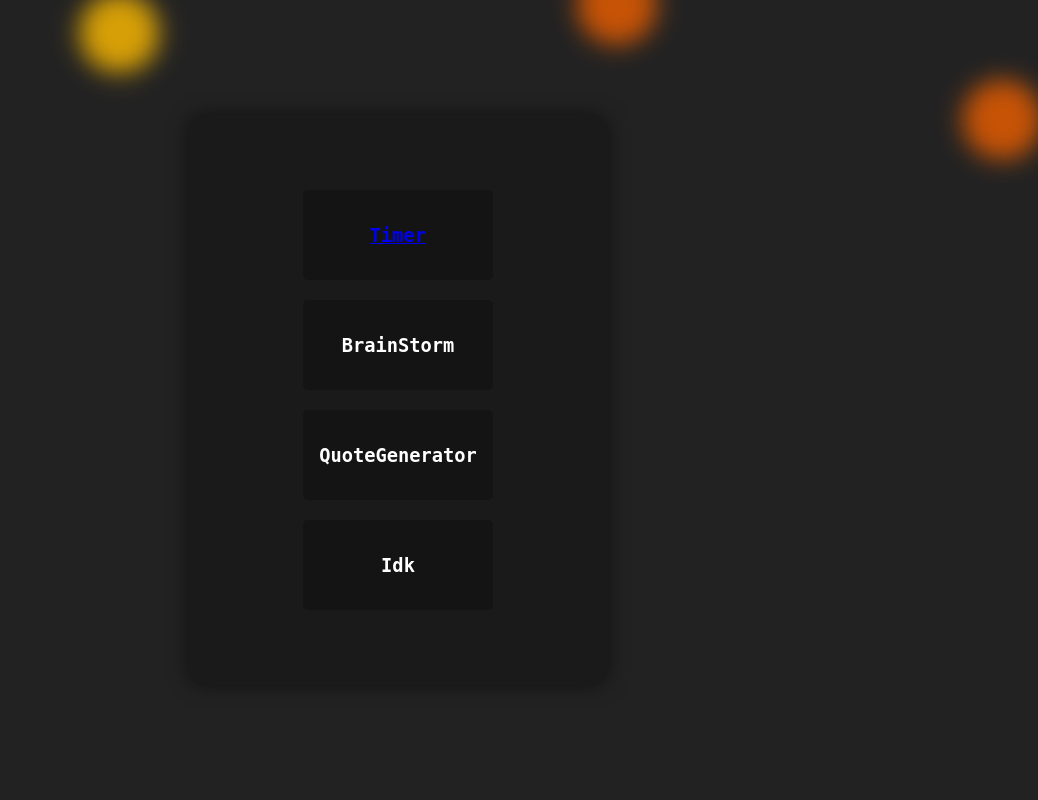
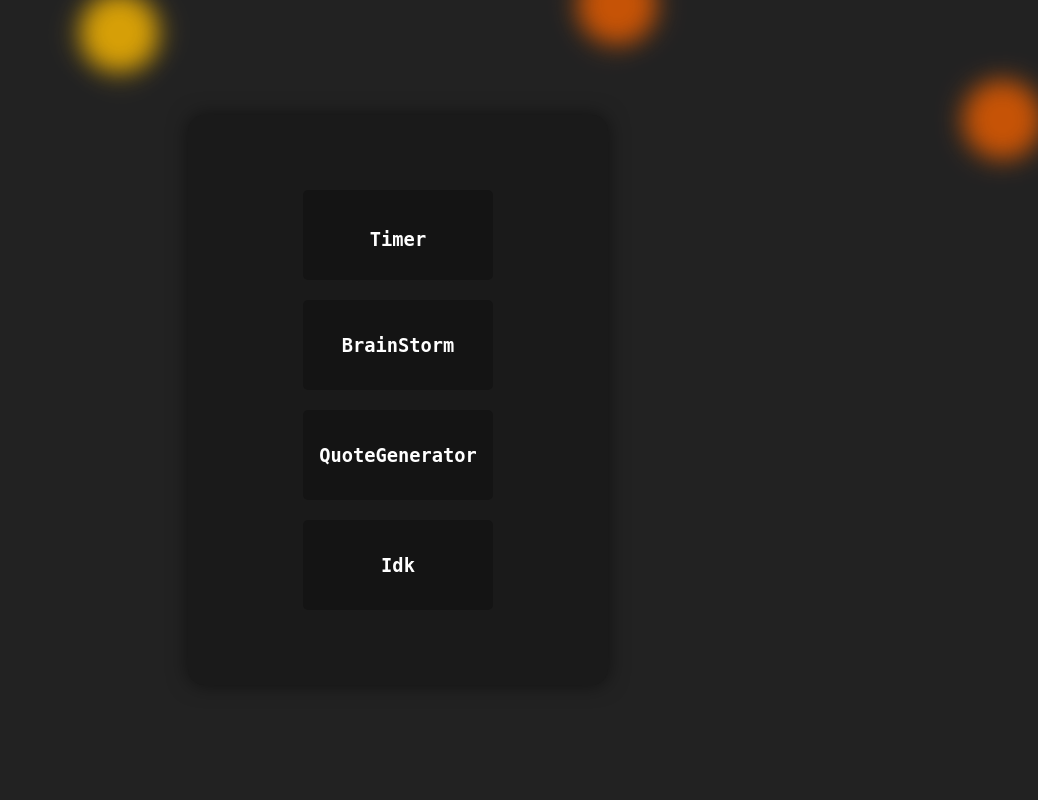
Before and after one commit to Holedroppersgithubacc2/Blazern, a Flask app: page /features in a window 1280 px wide. Shown: the whole page, without its empty margins (242-1280 px from the left). Run offline with Flask 3, Linux system fonts and the light colour scheme; some libraries are stand-ins or nearby versions.

Commit message:
Update featurestyle.css

```diff
--- a/static/featurestyle.css
+++ b/static/featurestyle.css
@@ -170,6 +170,15 @@ html, body {
   transition: transform .18s ease, box-shadow .18s ease;
 }
 
+.feature a {
+    color: white;
+    text-decoration: none;
+    display:flex;
+    justify-content:center;
+    width: 100%;
+    height: 100%;
+}
+
 
 .feature::after {
   content: "";
```
